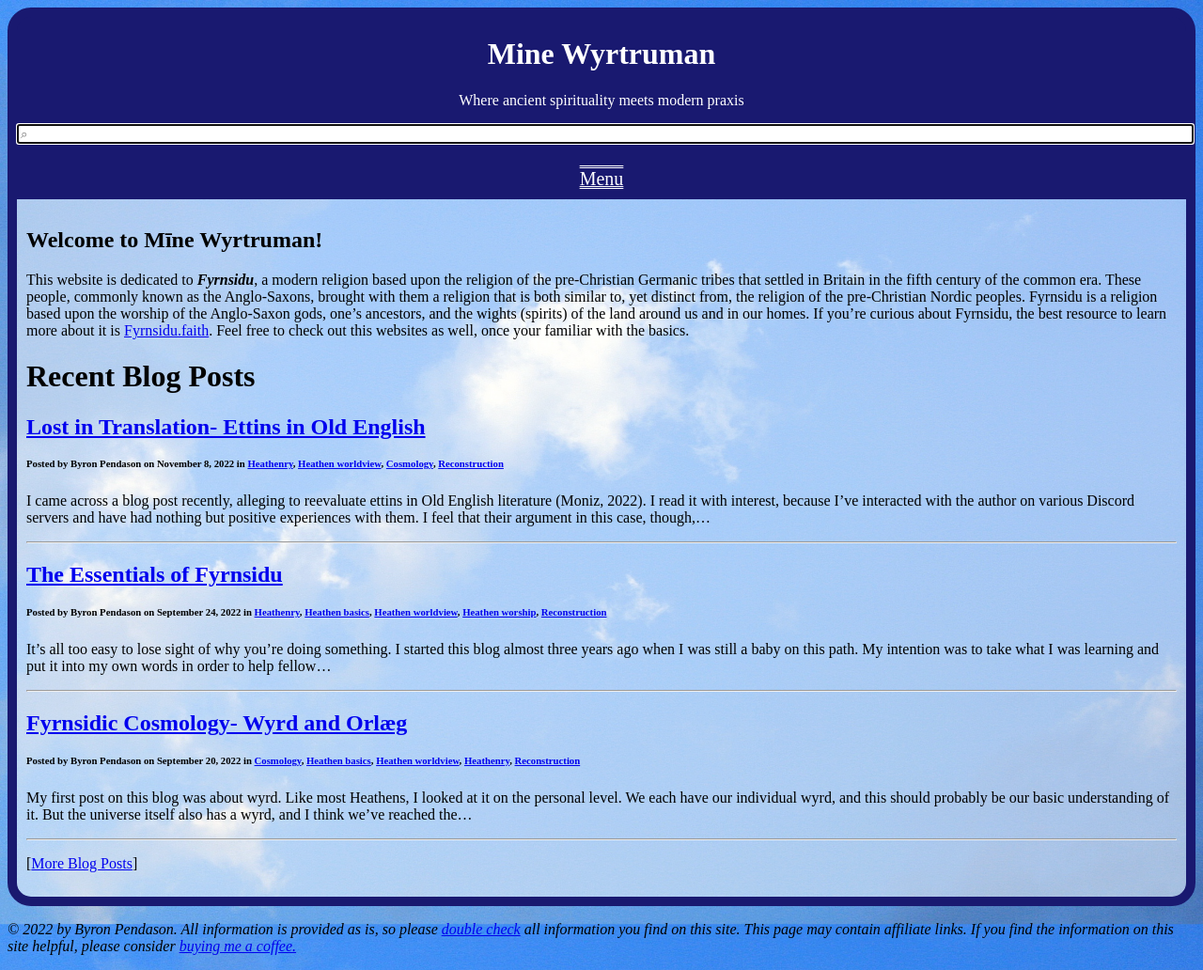
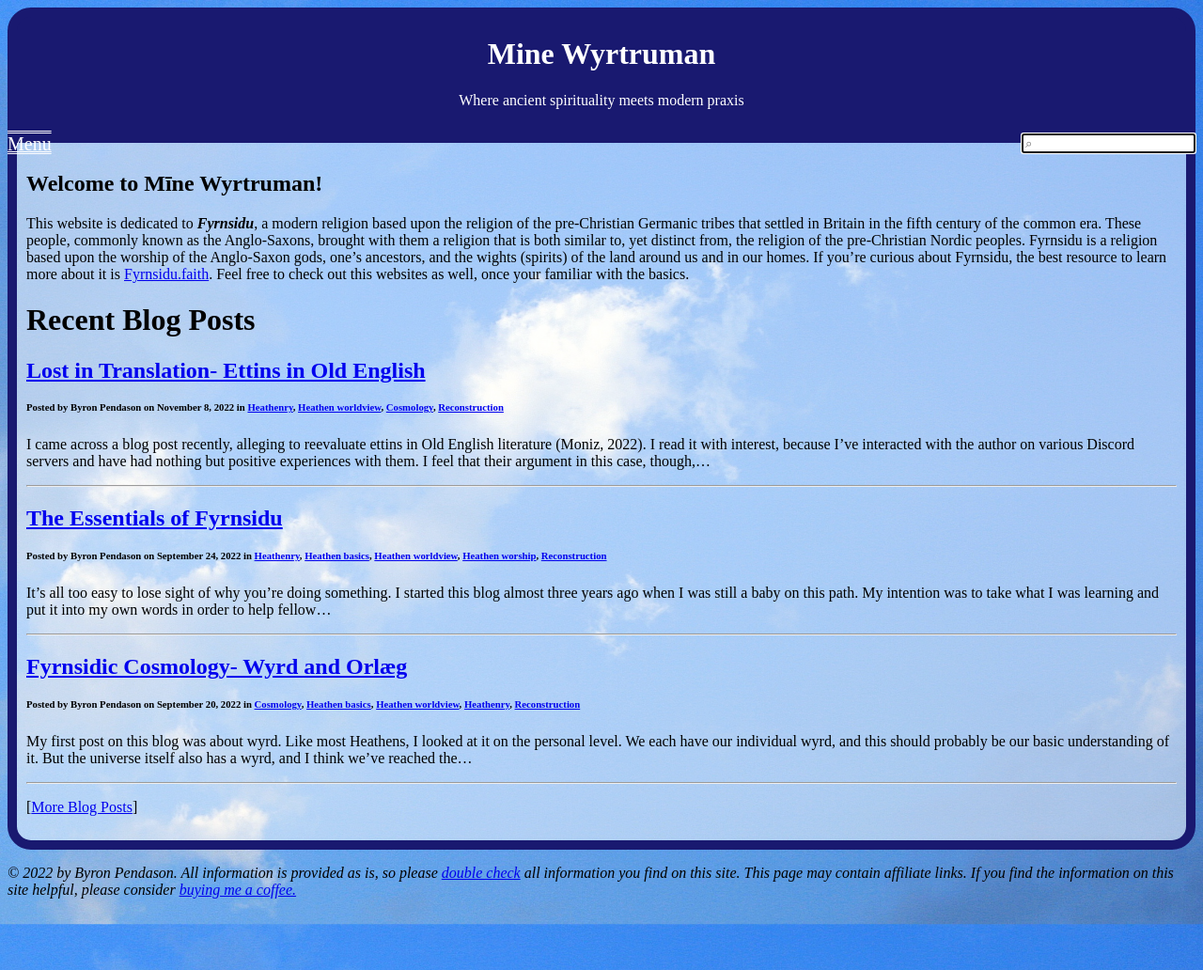
Before and after one commit to byronpendason/byronpendason.github.io, a Jekyll site: the page built from index.md, in a window 1280 px wide. Shown: the whole page at 94% size. Built offline with Jekyll 4.4.1, drawn with Linux system fonts in a browser that asks for light colours; our own code applies the rules of GitHub Pages for plain Markdown files; comment, search, counter and statistics services are not loaded.

Commit message:
update default.html

```diff
--- a/_layouts/default.html
+++ b/_layouts/default.html
@@ -44,14 +44,12 @@
     <div id="header">
       <h1><a href="/" style="color:white;text-decoration:none;">{{ site.title }}</a></h1>
       <p>{{ site.byline }}</p>
-      <div id="search-container">
-        <input type="text" id="search-input" placeholder="&#x2315;" style="width:100%;text-align:left;" autofocus>
-        <ul id="results-container" style="background: rgba(255, 255, 255, 0.5);"></ul>
       </div>
     </div>
     <nav>
       <div class="dropdown">
-        <span class="dropbtn">Menu</span>
+        <span class="dropbtn" style="float:left">Menu</span><div id="search-container">
+        <input type="text" id="search-input" placeholder="&#x2315;" style="float:right;text-align:left;" autofocus>
         <div class="dropdownContent">
           {% for item in site.header_pages %}
           <a href="{{ item.url }}">{{ item.title }}</a><br>
@@ -60,6 +58,7 @@
       </div>
     </nav>
     <div id="content">
+      <ul id="results-container" style="background: rgba(255, 255, 255, 0.5);"></ul>
       {% if page.layout == "post" %}
       <h1>{{ page.title }}</h1>
       <h6>Posted {% if page.author %}by {{ page.author }}{% endif %}{% if page.date %} on <span id="date"></span>,{% endif %}{% if page.categories %} in {% for category in page.categories %}<a href="/search#{{ category | slugify}}">{{ category | capitalize }}</a>{% unless forloop.last %}, {% endunless %}{% endfor %}{% endif %}</h6>
```
